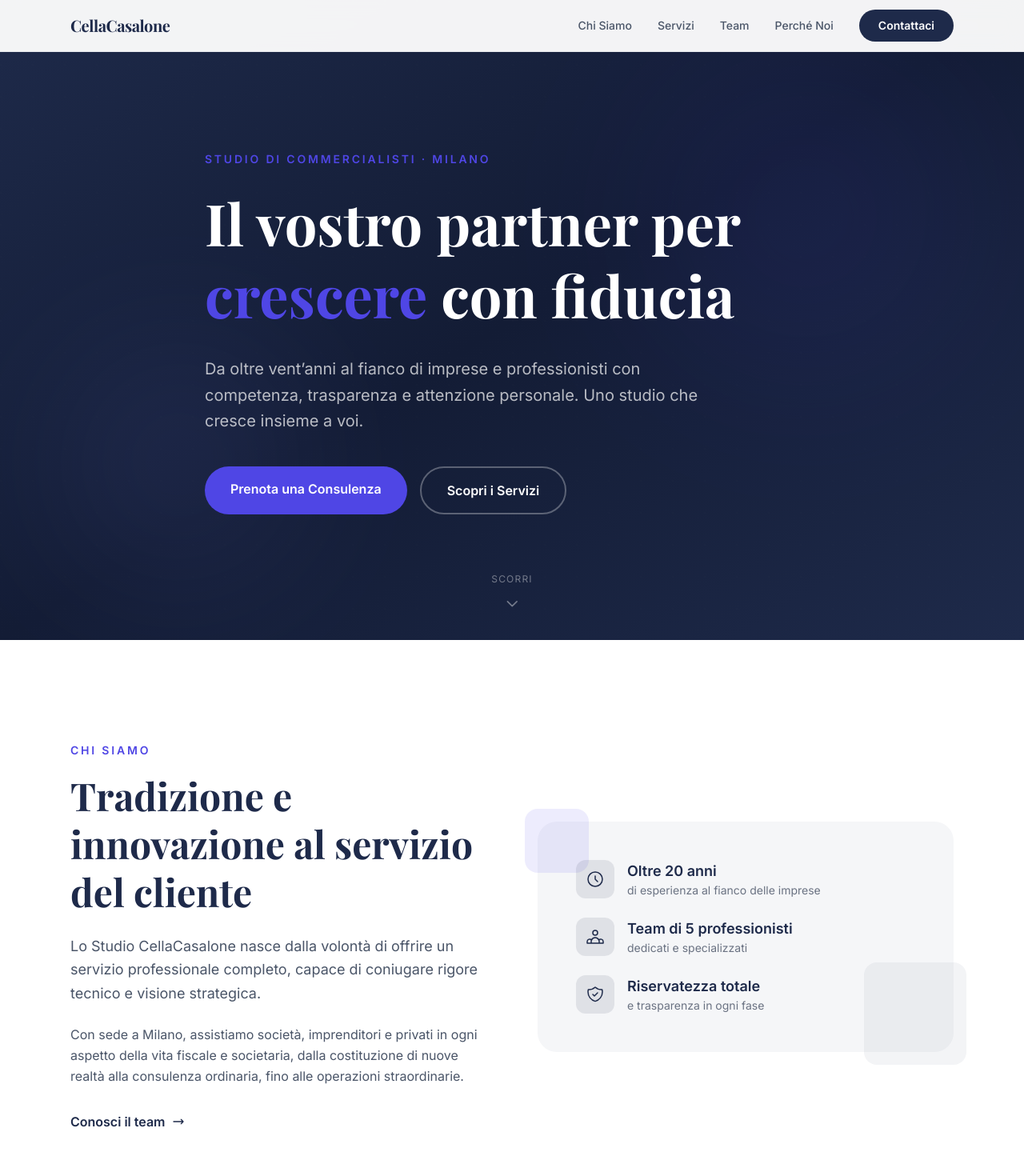
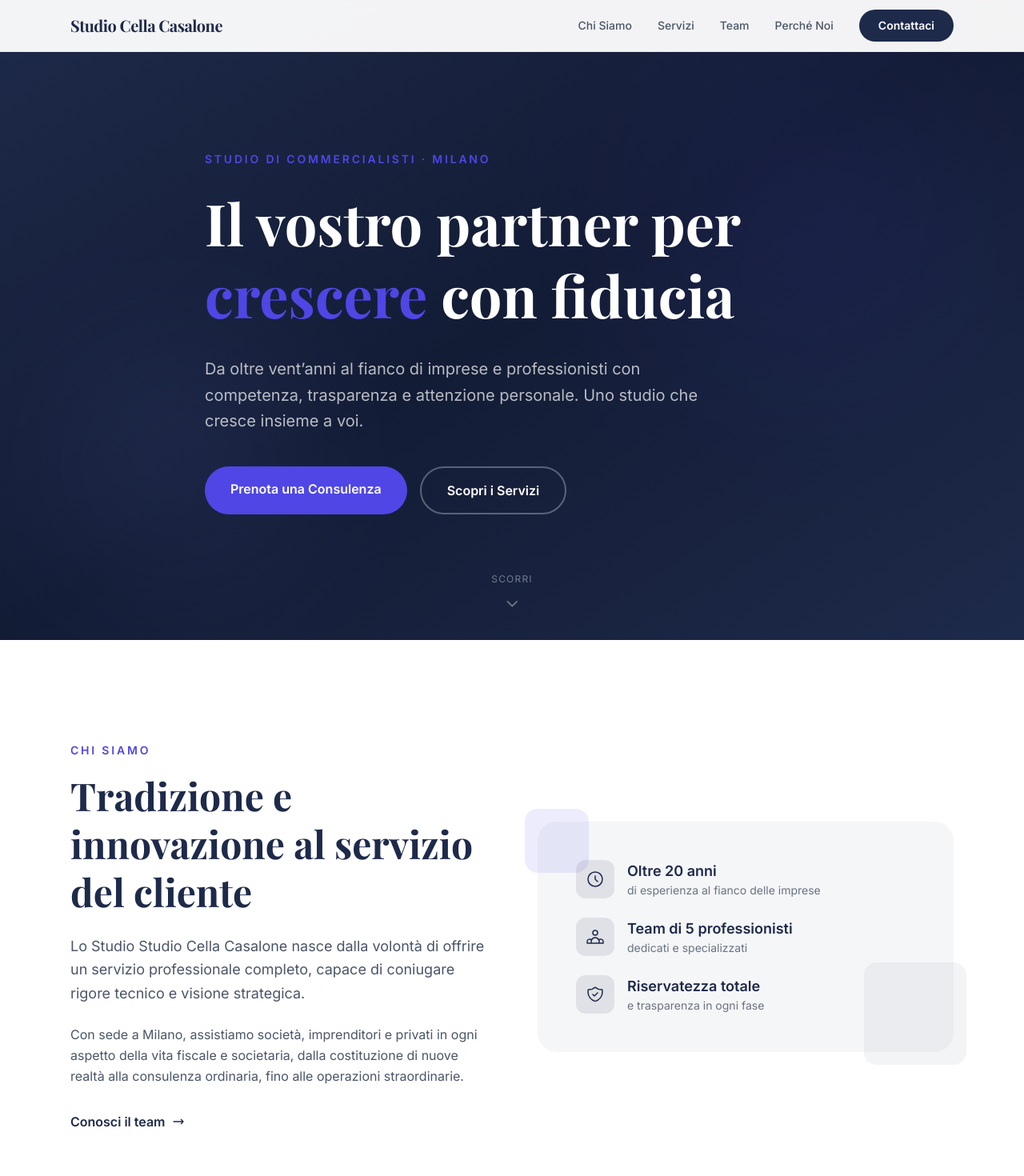
Before and after one commit to teclacasalone-cmd/studio-cellacasalone, a Next.js app: page / in a window 1280 px wide. Shown: the top 1470 px of the page at 80% size. Built offline with nearby package versions, Linux system fonts and the light colour scheme.

Commit message:
Rinomina in Studio Cella Casalone

```diff
--- a/src/app/page.tsx
+++ b/src/app/page.tsx
@@ -26,7 +26,7 @@ export default function Home() {
       <nav className="fixed top-0 left-0 right-0 z-50 bg-white/95 backdrop-blur-md border-b border-gray-100 transition-all duration-300">
         <div className="max-w-6xl mx-auto px-6 flex items-center justify-between h-16">
           <a href="#" className="font-[family-name:var(--font-playfair)] text-xl font-bold text-navy tracking-tight">
-            CellaCasalone
+            Studio Cella Casalone
           </a>
           <div className="hidden md:flex items-center gap-8">
             <a href="#chi-siamo" className="text-sm font-medium text-gray-600 hover:text-navy transition-colors">Chi Siamo</a>
@@ -98,7 +98,7 @@ export default function Home() {
                 Tradizione e innovazione al servizio del cliente
               </h2>
               <p className="reveal stagger-2 text-gray-600 text-lg leading-relaxed mb-6">
-                Lo Studio CellaCasalone nasce dalla volont&agrave; di offrire un servizio professionale completo, capace di coniugare rigore tecnico e visione strategica.
+                Lo Studio Studio Cella Casalone nasce dalla volont&agrave; di offrire un servizio professionale completo, capace di coniugare rigore tecnico e visione strategica.
               </p>
               <p className="reveal stagger-3 text-gray-600 leading-relaxed mb-8">
                 Con sede a Milano, assistiamo societ&agrave;, imprenditori e privati in ogni aspetto della vita fiscale e societaria, dalla costituzione di nuove realt&agrave; alla consulenza ordinaria, fino alle operazioni straordinarie.
@@ -363,7 +363,7 @@ export default function Home() {
         <div className="max-w-6xl mx-auto px-6">
           <div className="grid md:grid-cols-3 gap-12 mb-12">
             <div>
-              <h3 className="font-[family-name:var(--font-playfair)] text-2xl font-bold text-white mb-4">CellaCasalone</h3>
+              <h3 className="font-[family-name:var(--font-playfair)] text-2xl font-bold text-white mb-4">Studio Cella Casalone</h3>
               <p className="text-white/50 leading-relaxed text-sm">
                 Studio di Dottori Commercialisti e Revisori Legali. Al vostro fianco con competenza e passione.
               </p>
@@ -386,7 +386,7 @@ export default function Home() {
             </div>
           </div>
           <div className="border-t border-white/10 pt-8 flex flex-col md:flex-row justify-between items-center gap-4">
-            <p className="text-white/30 text-sm">&copy; 2026 Studio CellaCasalone. Tutti i diritti riservati.</p>
+            <p className="text-white/30 text-sm">&copy; 2026 Studio Studio Cella Casalone. Tutti i diritti riservati.</p>
             <div className="flex gap-6">
               <a href="#" className="text-white/30 hover:text-gold text-sm transition-colors">Privacy Policy</a>
               <a href="#" className="text-white/30 hover:text-gold text-sm transition-colors">Cookie Policy</a>
```
